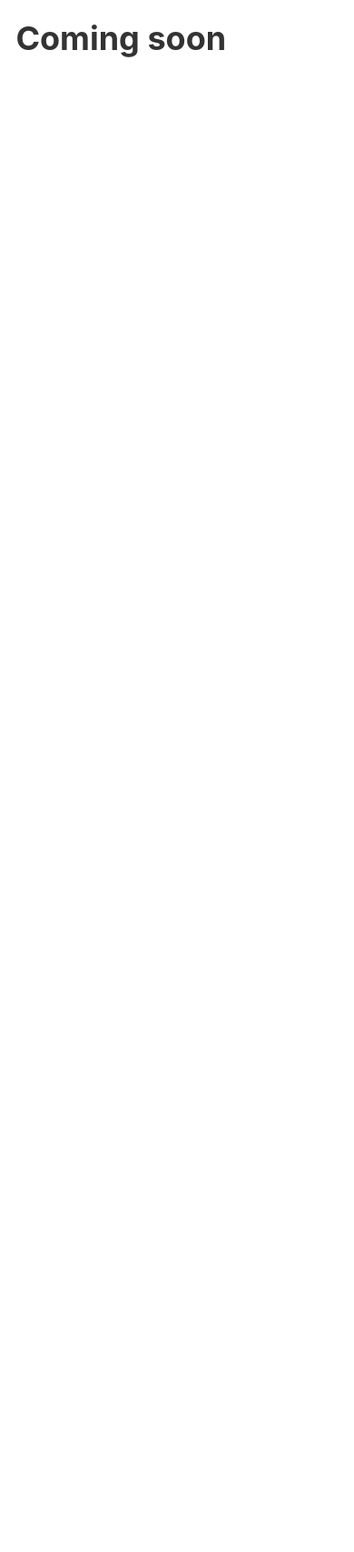
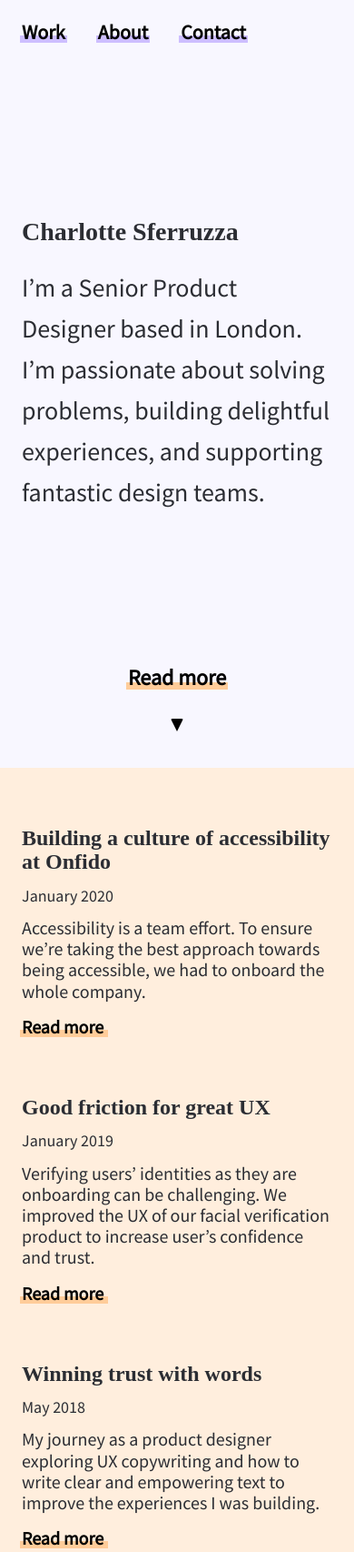
Before and after one commit to charlotte-sferruzza/portfolio, a Gatsby site: page / in a window 390 px wide. Shown: the top 1706 px of the page at 91% size. Before the commit the page ends 844 px from the top, so only its background shows below. Built offline with nearby package versions, Linux system fonts and the light colour scheme; Gatsby itself is replaced by a stand-in of ours; a web font is replaced by a local one.

Commit message:
First version

```diff
--- a/package.json
+++ b/package.json
@@ -5,6 +5,8 @@
   "version": "0.1.0",
   "author": "Kyle Mathews <mathews.kyle@gmail.com>",
   "dependencies": {
+    "@fontsource/source-sans-pro": "^4.2.2",
+    "@fontsource/source-serif-pro": "^4.2.3",
     "gatsby": "^3.3.1",
     "gatsby-plugin-gatsby-cloud": "^2.2.0",
     "gatsby-plugin-image": "^1.2.1",
--- /dev/null
+++ b/src/components/About/index.css
@@ -0,0 +1,10 @@
+.about-container {
+  width: 100%;
+  padding: 64px 24px;
+  max-width: 954px;
+  margin: auto;
+}
+
+.heading {
+  font-size: 28px;
+}
--- /dev/null
+++ b/src/components/About/index.js
@@ -0,0 +1,30 @@
+import React from "react"
+import "./index.css"
+
+const About = () => {
+  return (
+    <div className="about-container">
+      <h2 className="heading" id="about">
+        A bit about me
+      </h2>
+      <p>
+        I’m a French Senior Product Designer based in London. I love my job
+        because I get to listen to people and be creative to build experiences
+        that improve their lives.
+      </p>
+      <p>
+        My leadership style is open, honest, and flexible. I thrive in complex
+        situations where empathy and communication are the keys to solve the
+        problem. I’m a team player, and I love taking initiatives to challenge
+        the status quo.
+      </p>
+      <p>
+        Outside of work, I love learning about art history, psychology, and cool
+        cooking trends. On a sunny day, you’ll find me on a long walk, listening
+        to a good audiobook.
+      </p>
+    </div>
+  )
+}
+
+export default About
--- /dev/null
+++ b/src/components/Blog/index.css
@@ -0,0 +1,7 @@
+.blog-container {
+  height: 300px;
+  width: 100%;
+  padding: 64px 24px;
+  max-width: 954px;
+  margin: auto;
+}
--- /dev/null
+++ b/src/components/Blog/index.js
@@ -0,0 +1,12 @@
+import React from "react"
+import "./index.css"
+
+const Blog = () => {
+  return (
+    <div className="blog-container">
+      <h2 className="heading">Blog</h2>
+    </div>
+  )
+}
+
+export default Blog
--- /dev/null
+++ b/src/components/Hero/index.css
@@ -0,0 +1,72 @@
+.hero-container {
+  height: 100vh;
+  width: 100%;
+  padding: 300px 24px 0;
+  max-width: 954px;
+  margin: auto;
+  display: flex;
+  justify-content: center;
+}
+
+.heading {
+  font-family: "Source Serif Pro";
+  font-size: 52px;
+}
+
+.subtitle {
+  font-size: 28px;
+  line-height: 45px;
+}
+
+.button-container {
+  position: absolute;
+  bottom: 10%;
+}
+
+.read-more {
+  border: none;
+  background: none;
+  font-weight: 600;
+  font-size: 24px;
+  cursor: pointer;
+}
+
+.read-more::before {
+  content: "";
+  width: calc(100% + 4px);
+  height: 8px;
+  background: #ffcc99;
+  display: block;
+  transition: 0.3s;
+  margin-bottom: -25px;
+  margin-left: -2px;
+}
+
+.read-more:hover::before {
+  content: "";
+  margin-bottom: -25px;
+  height: 23px;
+  transition: 0.3s;
+}
+
+.read-more::after {
+  content: "";
+  display: block;
+  width: 0;
+  height: 0;
+  border-left: 7px solid transparent;
+  border-right: 7px solid transparent;
+  border-top: 14px solid black;
+  position: absolute;
+  margin: auto;
+  left: 0;
+  right: 0;
+  margin-top: 30px;
+  border-radius: 2px;
+}
+
+@media only screen and (max-width: 800px) {
+  .hero-container {
+    padding-top: 240px;
+  }
+}
--- /dev/null
+++ b/src/components/Hero/index.js
@@ -0,0 +1,24 @@
+import React from "react"
+import "./index.css"
+
+const Hero = () => {
+  return (
+    <div className="hero-container">
+      <div>
+        <h1 className="heading">Charlotte Sferruzza</h1>
+        <p className="subtitle">
+          I’m a Senior Product Designer based in London. I’m passionate about
+          solving problems, building delightful experiences, and supporting
+          fantastic design teams.
+        </p>
+      </div>
+      <div className="button-container">
+        <a className="read-more" href="#work">
+          Read more
+        </a>
+      </div>
+    </div>
+  )
+}
+
+export default Hero
--- /dev/null
+++ b/src/components/Work/index.css
@@ -0,0 +1,53 @@
+.case-study-container {
+  width: 100%;
+  padding: 64px 24px;
+  max-width: 954px;
+  margin: auto;
+  background: #ffeedd;
+}
+
+.blog-post-container:not(:last-child) {
+  margin-bottom: 64px;
+}
+
+.blog-title {
+  font-size: 24px;
+  font-family: "Source Serif Pro";
+  margin-bottom: 12px;
+}
+
+.blog-date {
+  font-size: 18px;
+  margin-bottom: 12px;
+}
+
+.blog-description {
+  font-size: 20px;
+  margin-bottom: 16px;
+}
+
+.blog-link-container {
+  width: 97px;
+}
+
+.blog-link {
+  font-size: 20px;
+}
+
+.blog-link::after {
+  content: "";
+  width: calc(100%);
+  height: 8px;
+  background: #ffcc99;
+  display: block;
+  transition: 0.3s;
+  margin-top: -10px;
+  margin-left: -2px;
+}
+
+.blog-link:hover::after {
+  content: "";
+  margin-top: -25px;
+  height: 24px;
+  transition: 0.3s;
+}
--- /dev/null
+++ b/src/components/Work/index.js
@@ -0,0 +1,44 @@
+import React from "react"
+import "./index.css"
+
+const Work = () => {
+  return (
+    <div className="case-study-container" id="work">
+      <BlogPost
+        title="Building a culture of accessibility at Onfido"
+        date="January 2020"
+        description="Accessibility is a team effort. To ensure we’re taking the best approach towards being accessible, we had to onboard the whole company."
+        link="https://medium.com/onfido-tech/building-a-culture-of-accessibility-at-onfido-22d320faf115"
+      />
+      <BlogPost
+        title="Good friction for great UX"
+        date="January 2019"
+        description="Verifying users’ identities as they are onboarding can be challenging. We improved the UX of our facial verification product to increase user’s confidence and trust."
+        link="https://medium.com/onfido-tech/good-friction-for-great-ux-5151bace3bfa"
+      />
+      <BlogPost
+        title="Winning trust with words"
+        date="May 2018"
+        description="My journey as a product designer exploring UX copywriting and how to write clear and empowering text to improve the experiences I was building."
+        link="https://medium.com/design-onfido/winning-trust-with-words-d5bece18e76f"
+      />
+    </div>
+  )
+}
+
+const BlogPost = ({ title, date, description, linkText, link }) => {
+  return (
+    <div className="blog-post-container">
+      <h2 className="blog-title">{title}</h2>
+      <p className="blog-date">{date}</p>
+      <p className="blog-description">{description}</p>
+      <div className="blog-link-container">
+        <a className="blog-link" href={link}>
+          Read more
+        </a>
+      </div>
+    </div>
+  )
+}
+
+export default Work
--- /dev/null
+++ b/src/components/header.css
@@ -0,0 +1,58 @@
+.header {
+  height: 100px;
+  position: absolute;
+  width: 100%;
+}
+
+.navigation {
+  display: flex;
+  justify-content: flex-end;
+  list-style-type: none;
+  padding-top: 62px;
+  padding-right: 121px;
+  margin: 0;
+}
+
+.navigation-item:not(:first-child) {
+  margin-left: 56px;
+}
+
+.navigation-item::after {
+  content: "";
+  width: calc(100% + 4px);
+  height: 8px;
+  background: #cdbeff;
+  display: block;
+  transition: 0.3s;
+  margin-top: -10px;
+  margin-left: -2px;
+}
+
+.navigation-item:hover::after {
+  content: "";
+  margin-top: -30px;
+  height: 29px;
+  transition: 0.3s;
+}
+
+a {
+  color: black;
+  font-size: 28px;
+  font-weight: 600;
+}
+
+@media only screen and (max-width: 800px) {
+  .navigation {
+    justify-content: flex-start;
+    padding-top: 24px;
+    padding-left: 24px;
+    margin: 0;
+  }
+  .navigation-item:not(:first-child) {
+    margin-left: 36px;
+  }
+  a {
+    font-size: 22px;
+    font-weight: 600;
+  }
+}
--- a/src/components/header.js
+++ b/src/components/header.js
@@ -1,14 +1,22 @@
 import * as React from "react"
 import PropTypes from "prop-types"
 import { Link } from "gatsby"
+import "./header.css"
 
 const Header = ({ siteTitle }) => (
-  <header
-    style={{
-      background: `rebeccapurple`,
-      marginBottom: `1.45rem`,
-    }}
-  ></header>
+  <header className="header">
+    <ul className="navigation">
+      <li className="navigation-item">
+        <Link to="#work">Work</Link>
+      </li>
+      <li className="navigation-item">
+        <Link to="#about">About</Link>
+      </li>
+      <li className="navigation-item">
+        <Link to="#contact">Contact</Link>
+      </li>
+    </ul>
+  </header>
 )
 
 Header.propTypes = {
--- a/src/components/layout.css
+++ b/src/components/layout.css
@@ -4,14 +4,15 @@ html {
   font: 112.5%/1.45em georgia, serif, sans-serif;
   box-sizing: border-box;
   overflow-y: scroll;
+  scroll-behavior: smooth;
 }
 body {
   margin: 0;
   -webkit-font-smoothing: antialiased;
   -moz-osx-font-smoothing: grayscale;
-  color: hsla(0, 0%, 0%, 0.8);
-  font-family: georgia, serif;
-  font-weight: normal;
+  color: #2b2d33;
+  font-family: "Source Sans Pro";
+  font-weight: 400;
   word-wrap: break-word;
   font-kerning: normal;
   -moz-font-feature-settings: "kern", "liga", "clig", "calt";
@@ -33,6 +34,9 @@ section,
 summary {
   display: block;
 }
+main {
+  background: #f8f7ff;
+}
 audio,
 canvas,
 progress,
@@ -52,6 +56,7 @@ template {
 }
 a {
   background-color: transparent;
+  text-decoration: none;
   -webkit-text-decoration-skip: objects;
 }
 a:active,
@@ -398,6 +403,7 @@ p {
   padding-right: 0;
   padding-top: 0;
   margin-bottom: 1.45rem;
+  font-size: 20px;
 }
 pre {
   margin-left: 0;
--- a/src/components/layout.js
+++ b/src/components/layout.js
@@ -11,6 +11,8 @@ import { useStaticQuery, graphql } from "gatsby"
 
 import Header from "./header"
 import "./layout.css"
+import "@fontsource/source-sans-pro"
+import "@fontsource/source-serif-pro"
 
 const Layout = ({ children }) => {
   const data = useStaticQuery(graphql`
@@ -26,19 +28,77 @@ const Layout = ({ children }) => {
   return (
     <>
       <Header siteTitle={data.site.siteMetadata?.title || `Title`} />
-      <div
-        style={{
-          margin: `0 auto`,
-          maxWidth: 960,
-          padding: `0 1.0875rem 1.45rem`,
-        }}
-      >
+      <div style={{}}>
         <main>{children}</main>
         <footer
           style={{
-            marginTop: `2rem`,
+            background: `#E4DCFF`,
+            padding: `64px 24px`,
+            fontFamily: `Source Sans Pro`,
+            fontWeight: `400`,
+            size: `20px`,
           }}
-        ></footer>
+        >
+          <div
+            style={{
+              maxWidth: `954px`,
+              margin: `auto`,
+              padding: `0 24px`,
+            }}
+          >
+            <h2
+              style={{
+                fontFamily: `Source Serif Pro`,
+                fontWeight: `600`,
+                fontSize: `28px`,
+              }}
+              id="contact"
+            >
+              💌 Drop me an email
+            </h2>
+            <a
+              href="mailto:charlotte.sferruzza@gmail.com"
+              style={{
+                fontWeight: `400`,
+                fontSize: `20px`,
+              }}
+            >
+              charlotte.sferruzza@gmail.com
+            </a>
+            <div
+              style={{
+                display: `flex`,
+                fontWeight: `400`,
+                fontSize: `20px`,
+                marginTop: `4px`,
+              }}
+            >
+              <p
+                style={{
+                  display: `flex`,
+                  fontWeight: `400`,
+                  fontSize: `20px`,
+                  margin: 0,
+                }}
+              >
+                or
+              </p>
+              <a
+                href="https://www.linkedin.com/in/chasferruzza/"
+                style={{
+                  display: `flex`,
+                  fontFamily: `Source Sans Pro`,
+                  fontWeight: `400`,
+                  fontSize: `20px`,
+                  marginLeft: `4px`,
+                  textDecoration: `underline`,
+                }}
+              >
+                find me on LinkedIn
+              </a>
+            </div>
+          </div>
+        </footer>
       </div>
     </>
   )
--- a/src/pages/index.js
+++ b/src/pages/index.js
@@ -4,11 +4,17 @@ import { StaticImage } from "gatsby-plugin-image"
 
 import Layout from "../components/layout"
 import Seo from "../components/seo"
+import Hero from "../components/Hero"
+import Work from "../components/Work"
+import Blog from "../components/Blog"
+import About from "../components/About"
 
 const IndexPage = () => (
   <Layout>
     <Seo title="Home" />
-    <h1>Coming soon</h1>
+    <Hero />
+    <Work />
+    <About />
   </Layout>
 )
 
```
Also changed, not shown: 1 other file.
